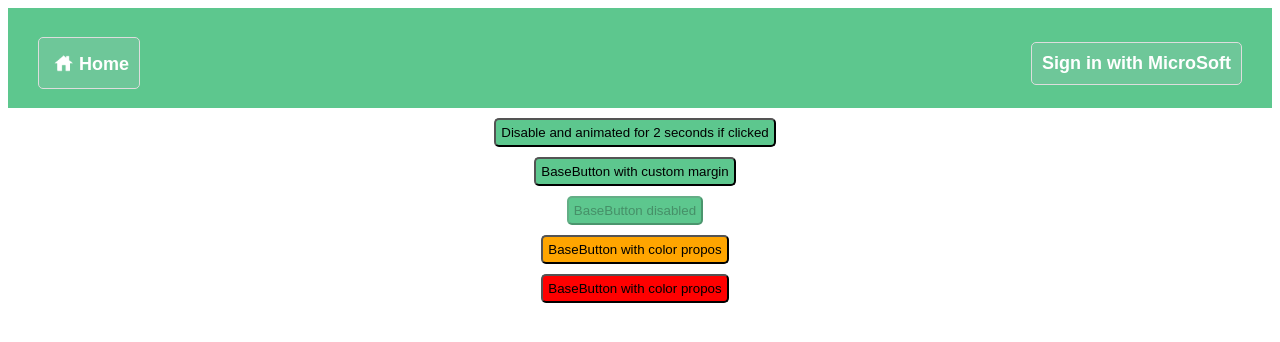
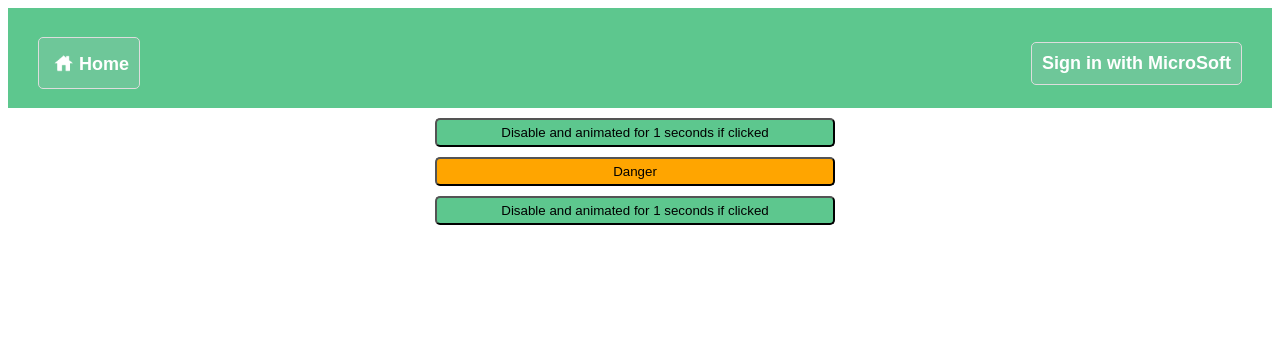
Before and after one commit to PPPPLI/TP4_VueJs, a Vue app in the folder vue-oauth-microsoft-graph/: page / in a window 1280 px wide. Shown: the top 342 px of the page. Built offline with nearby package versions, Linux system fonts and the light colour scheme; no server answers.

Commit message:
Ex6. Add/and/conversations routes

```diff
--- a/vue-oauth-microsoft-graph/src/App.vue
+++ b/vue-oauth-microsoft-graph/src/App.vue
@@ -2,39 +2,22 @@
 
         <header-component></header-component>
 
-        <div id="title">{{ user}}</div>
+        <div id="title">{{user}}</div>
 
-        <div><HomePageComponent color="primary" :disabled=isPending @click.stop.prevent=handlerClick>
-            Disable and animated for {{counter+1}} seconds if clicked
-        </HomePageComponent></div>
+        <router-view color="primary" :isDisabled=isPending @click.stop.prevent=handlerClick :counter="counter"
 
-        <div><HomePageComponent color="primary">
-            BaseButton with custom margin
-        </HomePageComponent></div>
+        ></router-view>
 
-        <div><HomePageComponent  color="primary" disabled>
-            BaseButton disabled
-        </HomePageComponent>    </div>
-
-        <div><HomePageComponent  color="warn">
-            BaseButton with color propos
-        </HomePageComponent></div>
-
-        <div><HomePageComponent  color="danger">
-            BaseButton with color propos
-        </HomePageComponent></div>
 </template>
 
 <script>
 import headerComponent from './components/headerComponent.vue';
-import HomePageComponent from './components/HomePageComponent.vue';
 import { mapMutations, mapState } from 'vuex';
 
 
 export default {
   name: 'App',
   components: {
-    HomePageComponent,
     headerComponent
   },
 
@@ -56,6 +39,7 @@ export default {
   methods:{
 
     handlerClick(){
+
 
         this.isPending = true
 
--- a/vue-oauth-microsoft-graph/src/components/HomePageComponent.vue
+++ b/vue-oauth-microsoft-graph/src/components/HomePageComponent.vue
@@ -1,7 +1,16 @@
 <template>
-    <button :class="buttonColor">
-        <slot></slot>
-    </button>
+
+    <div id="btnDiv">
+        <button class="greenBtn" :disabled="isDisabled">
+            Disable and animated for {{ counter }} seconds if clicked
+        </button>
+        <button class="orangeBtn">
+            Danger
+        </button>
+        <button class="greenBtn" :disabled="isDisabled">
+            Disable and animated for {{ counter }} seconds if clicked
+        </button>
+    </div>
 </template>
 
 <script>
@@ -15,6 +24,15 @@ export default {
 
     color: {
         type: String,
+        Required: true,
+    },
+    counter: {
+
+        type: Number,
+        Required: true
+    },
+    isDisabled:{
+        type: Boolean,
         Required: true
     }
   },
@@ -59,6 +77,7 @@ button{
     border-radius: 5px;
     padding: 5px;
     transition: 0.5s all;
+    min-width: 50vh;
 }
 
 button:hover{
@@ -71,4 +90,11 @@ button:disabled{
     cursor: no-drop;
 }
 
+#btnDiv{
+
+    display: flex;
+    flex-direction: column;
+    align-items: center;
+}
+
 </style>
--- /dev/null
+++ b/vue-oauth-microsoft-graph/src/components/conversationIndexPage.vue
@@ -0,0 +1,12 @@
+<template>
+    <div>It one conversation page</div>
+</template>
+
+<script>
+
+
+</script>
+
+<style>
+
+</style>
--- a/vue-oauth-microsoft-graph/src/main.js
+++ b/vue-oauth-microsoft-graph/src/main.js
@@ -1,9 +1,11 @@
 import { createApp } from 'vue'
 import App from './App.vue'
 import userStore from './store/index.js'
+import router from './router/index.js'
 
 const app = createApp(App)
 
 app.use(userStore)
+app.use(router)
 
 app.mount('#app')
--- a/vue-oauth-microsoft-graph/src/router/index.js
+++ b/vue-oauth-microsoft-graph/src/router/index.js
@@ -1,6 +1,27 @@
+import HomePageComponent from "../components/HomePageComponent.vue";
+import ConversationIndexPage from "../components/conversationIndexPage.vue";
 import { createRouter,createWebHistory } from "vue-router";
 
-const routes = {
+const routes = [
 
+    {
+        path:"/",
+        name:"Home",
+        component: HomePageComponent
+    },
 
-}
+    {
+
+        path:"/conversation",
+        name:"Conversation",
+        component: ConversationIndexPage
+    }
+]
+
+const router = createRouter({
+
+    history: createWebHistory(),
+    routes
+})
+
+export default router
```
